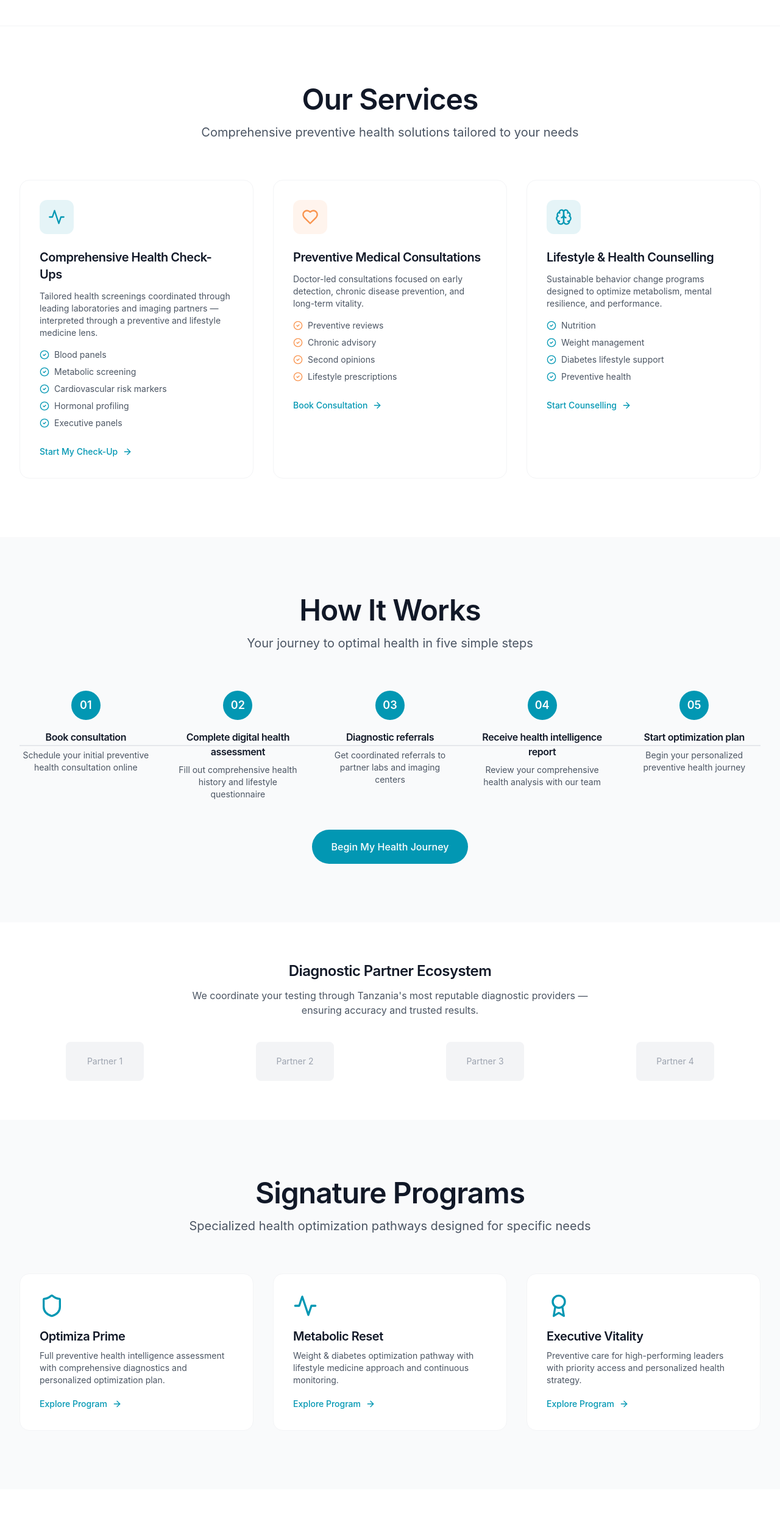
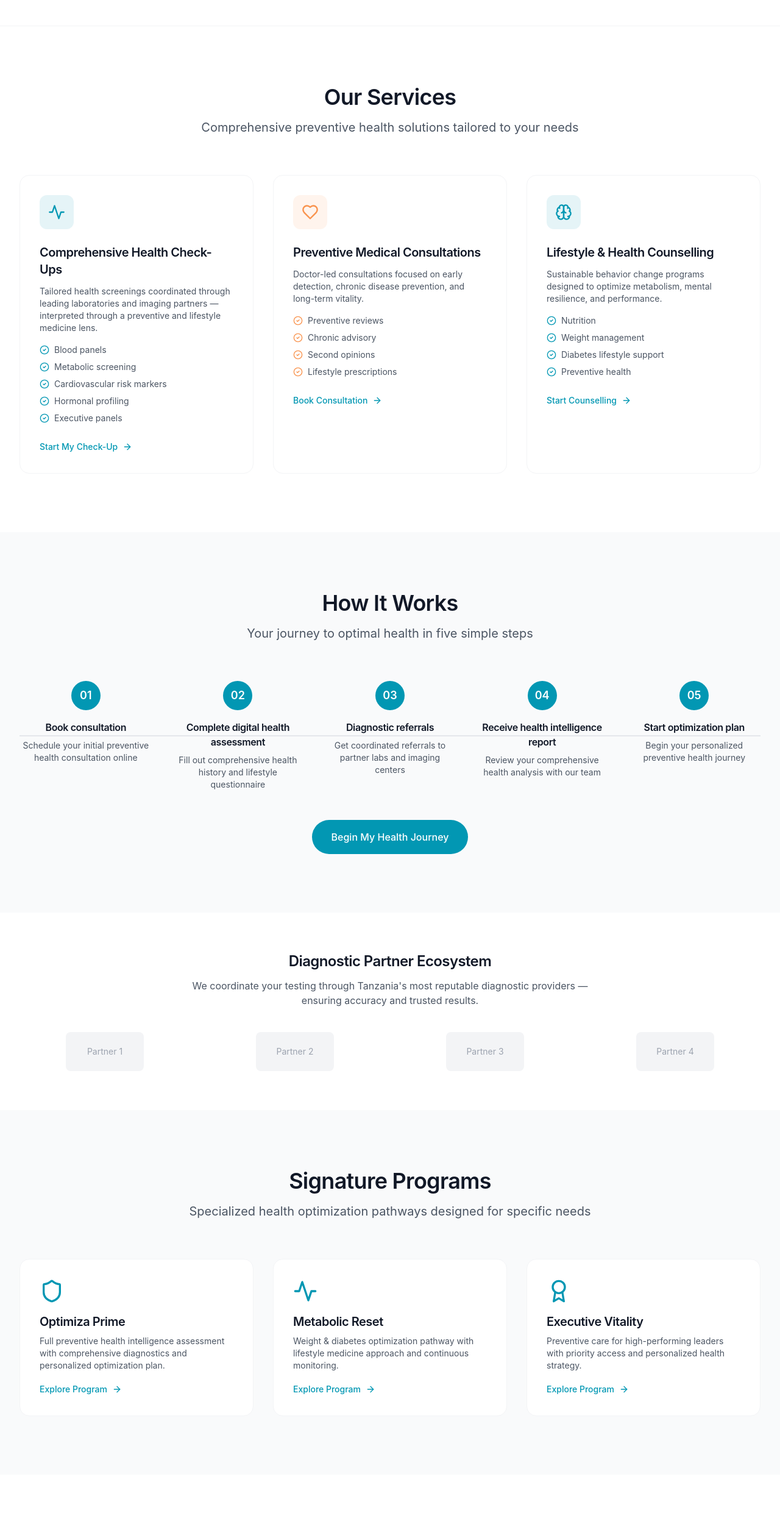
Before and after one commit to dancun48/the-catalog, a React (Vite) app: page /optimiza in a window 1280 px wide. Shown: the part 1020-3538 px from the top of the page at 61% size. Built offline with nearby package versions, Linux system fonts and the light colour scheme.

Commit message:
third commit

```diff
--- a/src/pages/OptimizaPage.jsx
+++ b/src/pages/OptimizaPage.jsx
@@ -244,7 +244,7 @@ const OptimizaPage = () => {
             viewport={{ once: true }}
             className="text-center mb-16"
           >
-            <h2 className="section-title">Our Services</h2>
+            <h2 className="section-title text-4xl">Our Services</h2>
             <p className="section-subtitle mt-4">
               Comprehensive preventive health solutions tailored to your needs
             </p>
@@ -292,7 +292,7 @@ const OptimizaPage = () => {
             viewport={{ once: true }}
             className="text-center mb-16"
           >
-            <h2 className="section-title">How It Works</h2>
+            <h2 className="section-title text-4xl">How It Works</h2>
             <p className="section-subtitle mt-4">
               Your journey to optimal health in five simple steps
             </p>
@@ -364,7 +364,7 @@ const OptimizaPage = () => {
             viewport={{ once: true }}
             className="text-center mb-16"
           >
-            <h2 className="section-title">Signature Programs</h2>
+            <h2 className="section-title text-4xl">Signature Programs</h2>
             <p className="section-subtitle mt-4">
               Specialized health optimization pathways designed for specific needs
             </p>
@@ -402,7 +402,7 @@ const OptimizaPage = () => {
             viewport={{ once: true }}
             className="text-center mb-16"
           >
-            <h2 className="section-title">Why Health Optimiza</h2>
+            <h2 className="section-title text-4xl">Why Health Optimiza</h2>
             <p className="section-subtitle mt-4">
               A fundamentally different approach to your health
             </p>
@@ -448,7 +448,7 @@ const OptimizaPage = () => {
               <div className="w-24 h-24 bg-primary/10 rounded-2xl flex items-center justify-center mb-6">
                 <Award className="h-12 w-12 text-primary" />
               </div>
-              <h2 className="text-3xl md:text-4xl font-display font-semibold tracking-tight text-gray-900 mb-4">
+              <h2 className="text-3xl md:text-3xl font-display font-semibold tracking-tight text-gray-900 mb-4">
                 Led by Dr. Erick George Otieno
               </h2>
               <p className="text-lg text-primary mb-4">Preventive Health Physician</p>
@@ -519,7 +519,7 @@ const OptimizaPage = () => {
             viewport={{ once: true }}
             className="text-center mb-16"
           >
-            <h2 className="section-title">What Our Clients Say</h2>
+            <h2 className="section-title text-4xl">What Our Clients Say</h2>
             <p className="section-subtitle mt-4">
               Real stories from real people
             </p>
@@ -560,7 +560,7 @@ const OptimizaPage = () => {
             viewport={{ once: true }}
             className="text-center mb-16"
           >
-            <h2 className="section-title">Membership & Continuity Care</h2>
+            <h2 className="section-title text-4xl">Membership & Continuity Care</h2>
             <p className="section-subtitle mt-4">
               Choose the plan that fits your health journey
             </p>
@@ -612,7 +612,7 @@ const OptimizaPage = () => {
             whileInView={{ opacity: 1, y: 0 }}
             viewport={{ once: true }}
           >
-            <h2 className="text-4xl md:text-5xl font-display font-semibold text-white mb-6">
+            <h2 className="text-4xl md:text-4xl font-display font-semibold text-white mb-6">
               Your health should not wait for illness.
             </h2>
             <p className="text-xl text-white/90 mb-10">
```
